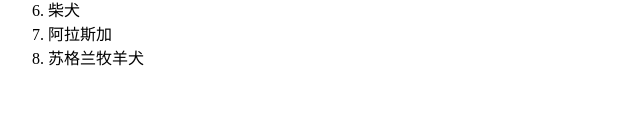
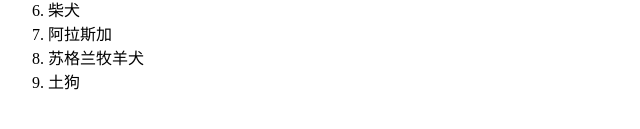
Before and after one commit to notmake/Gitlearn, a plain HTML site: page index.html in a window 1280 px wide. Shown: the part 139-268 px from the top of the page, 0-640 px from the left. Drawn offline with Linux system fonts and the light colour scheme.

Commit message:
tougou版本

```diff
--- a/index.html
+++ b/index.html
@@ -28,6 +28,7 @@
 			<li>柴犬</li>
 			<li>阿拉斯加</li>
 			<li>苏格兰牧羊犬</li>
+            <li>土狗</li>
 		</ul>
 
 	</body>
```
